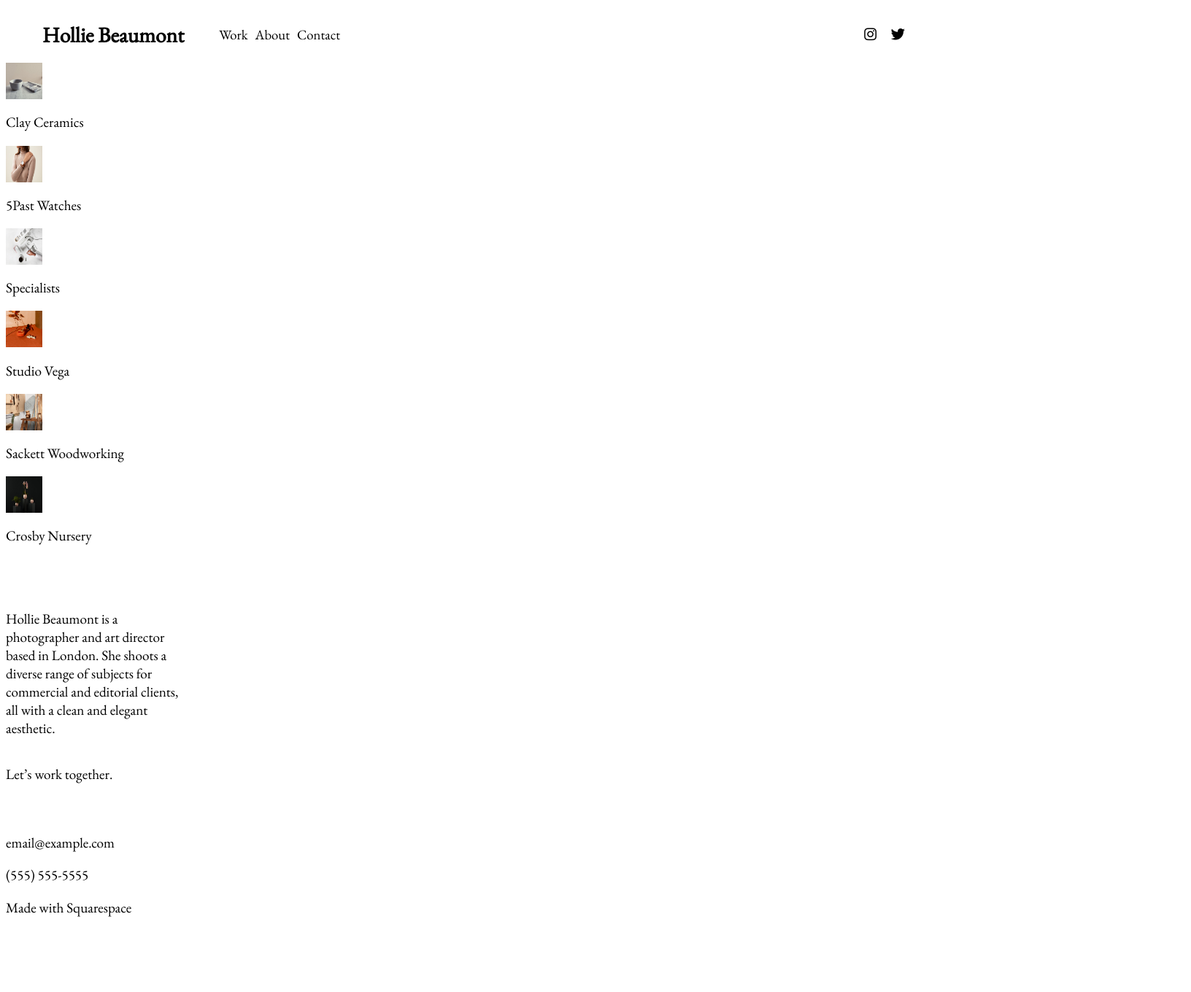
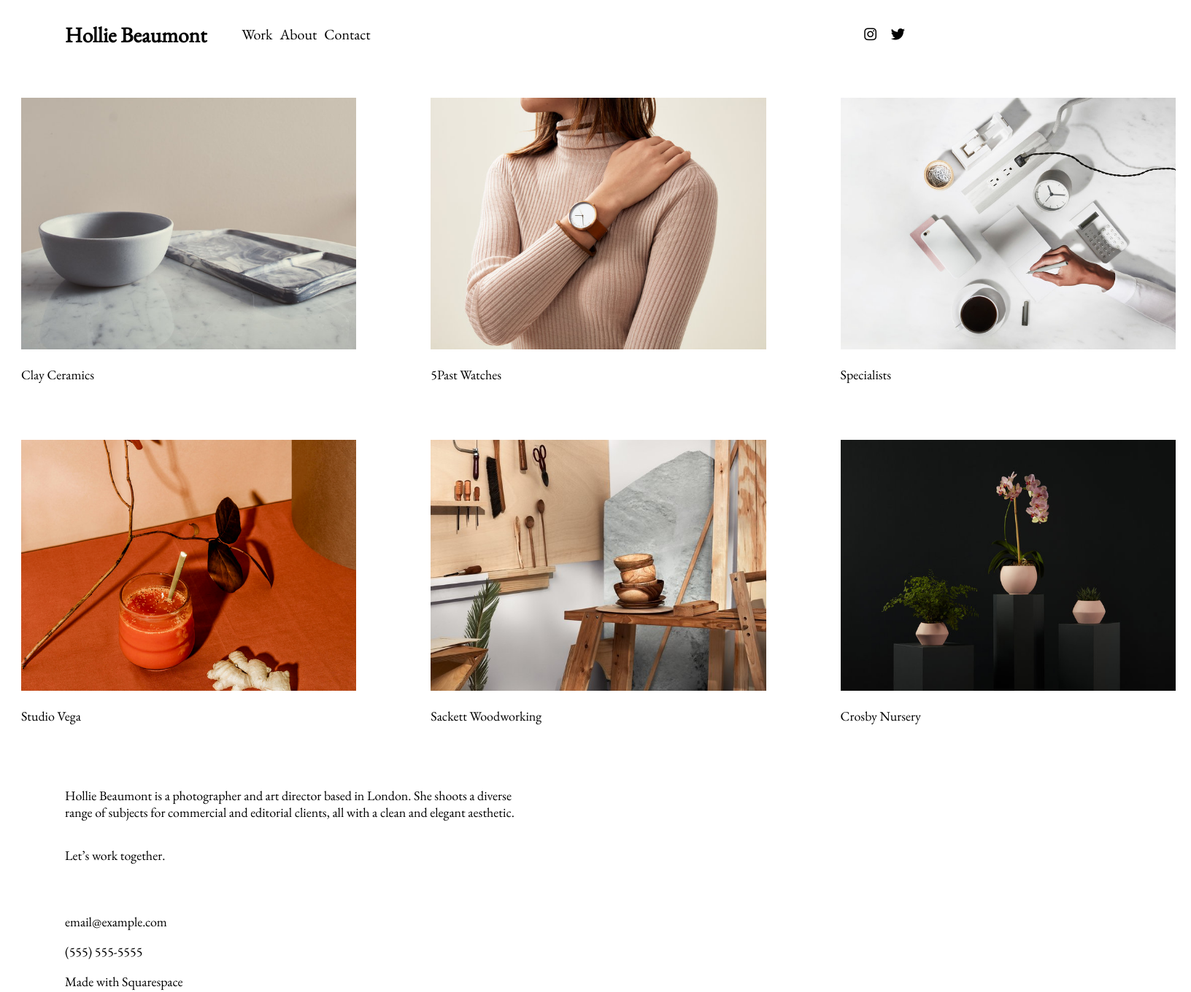
Before and after one commit to Lenimatic/Hollie-Beaumont-clone, a plain HTML site: page work.html in a window 1280 px wide. Shown: the whole page at 73% size, 1632 px wide, since content can reach past the window. Before the commit the page ends 1276 px from the top, so only its background shows below. Drawn offline with nearby package versions, Linux system fonts and the light colour scheme.

Commit message:
fix both home & work

```diff
--- a/style.css
+++ b/style.css
@@ -2,7 +2,6 @@
   font-family: 'EB Garamond', serif;
   color: black;
   box-sizing: border-box;
-
 }
 
 .header-wrapper, header {
@@ -21,11 +20,17 @@ ul {
 
 a {
   text-decoration: none;
+
 }
 
-h1 {
+nav {
+  font-size: 20px;
+}
+
+h1, h2 {
   font-size: 29.32px;
-  margin-left: 50px;
+  margin-left: 81px;
+
 }
 
 .logo-wraper, span {
@@ -35,29 +40,41 @@ h1 {
 }
 
 p {
-  font-size: 1.2rem;
+  font-size: 18px;
 }
 
-.main__container, .image__section {
-  display: flex;
-  flex-direction: column;
+.image__section {
+  width: 203vh;
 
 }
 
 .main__container {
-  align-content: center;
-  width: 100%;
+  display: flex;
+  justify-content: space-around;
+  align-items: center;
+  gap: 60px;
+  flex-wrap: wrap;
+  margin-top: 3rem;
 }
 
 img {
-  width: 50px;
-  height: 50px;
+
+  width:  459.41px;
+  height: 344.55px;
+  object-fit: cover;
+
 }
 
 .text-wrapper {
   display: flex;
   flex-direction: column;
+  margin-left: 81px;
   margin-top: 50px;
   margin-bottom: 50px;
-  width: 20%;
+  width: 50%;
 }
+
+footer {
+  margin-left: 81px;
+
+}
--- a/work.html
+++ b/work.html
@@ -38,29 +38,38 @@
   <section class="image__section">
     <div class="main__container">
 
+      <div>
         <img src="/Images/13_20161004S1_CERAMICS_047.jpg" alt="Clay Ceramics"/>
 
         <p>Clay Ceramics</p>
-
+      </div>
+      <div>
         <img src="/Images/1509-10f-01_Watches_Details_0068-RGB.jpg" alt="5Past Watches"/>
 
         <p>5Past Watches</p>
-
+      </div>
+      <div>
         <img src="/Images/06_STILL_LIFE_265_V3_Master_OP2.jpg" alt="Specialists"/>
 
         <p>Specialists</p>
-
+      </div>
+      <div>
         <img src="/Images/Stocksy_txp46315712VFE200_Large_2317055.jpg" alt="Studio Vega"/>
 
         <p>Studio Vega</p>
-
+      </div>
+      <div>
         <img src="/Images/1509-07i-07_Build_It_Details_2_0385-RGB.jpg" alt="Sackett Woodworking"/>
 
         <p>Sackett Woodworking</p>
-
+      </div>
+      <div>
         <img src="/Images/Header_04_008-copy.jpg" alt="Crosby Nursery"/>
 
         <p>Crosby Nursery</p>
+      </div>
+
+
     </div>
 
   </section>
```
Also changed, not shown: about.html (+5 -10 lines), contact.html (+5 -10 lines), index.html (+14 -8 lines). Lines whose indentation alone changed are shown as unchanged.
